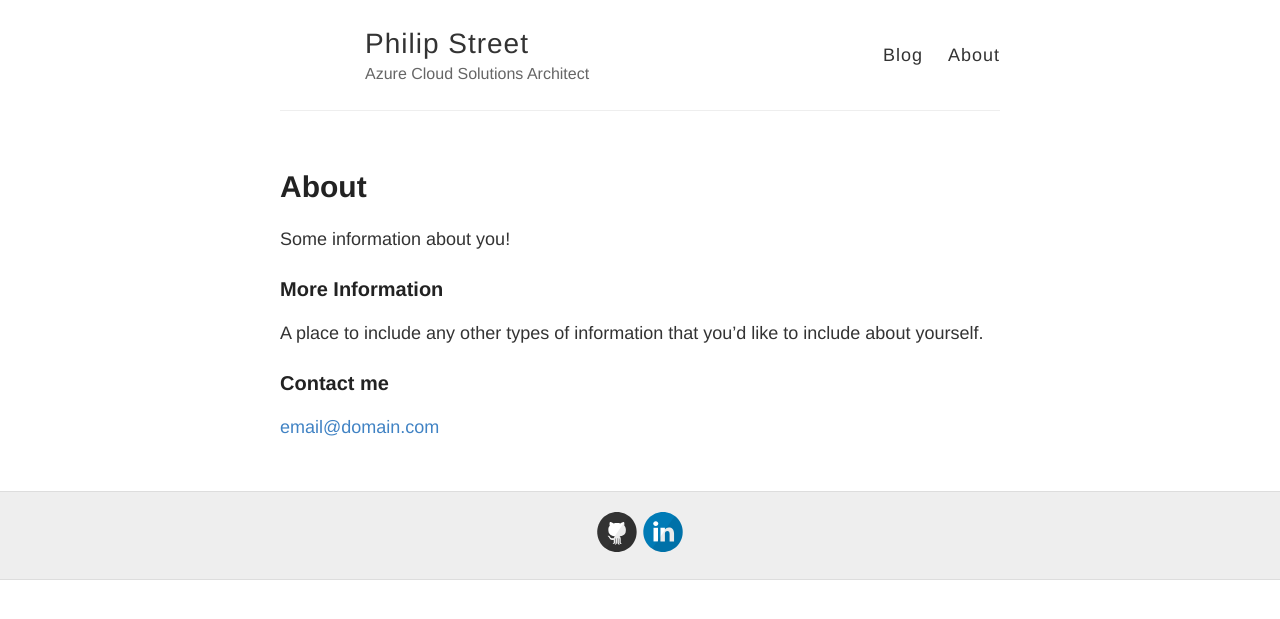
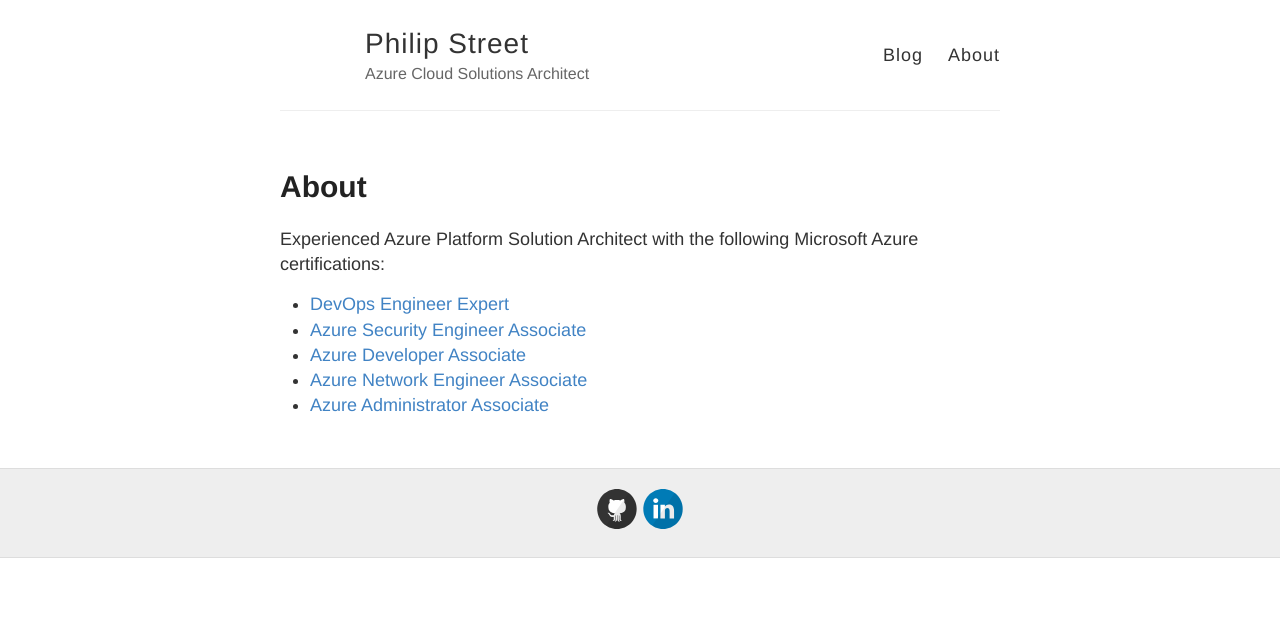
Before and after one commit to philipstreet/philipstreet.github.io, a Jekyll site: the page built from about.md, in a window 1280 px wide. Shown: the top 619 px of the page. Built offline with Jekyll 4.4.1, drawn with Linux system fonts in a browser that asks for light colours.

Commit message:
Update Azure certifications in about.md

```diff
--- a/about.md
+++ b/about.md
@@ -4,12 +4,10 @@
 permalink: /about/
 ---
 
-Some information about you!
+Experienced Azure Platform Solution Architect with the following Microsoft Azure certifications:
 
-### More Information
-
-A place to include any other types of information that you'd like to include about yourself.
-
-### Contact me
-
-[email@domain.com](mailto:email@domain.com)
+- [DevOps Engineer Expert](https://learn.microsoft.com/en-gb/users/philipstreet/credentials/62495125f8adc19a)
+- [Azure Security Engineer Associate](https://learn.microsoft.com/en-gb/users/philipstreet/credentials/336702d8cc7130fc)
+- [Azure Developer Associate](https://learn.microsoft.com/en-gb/users/philipstreet/credentials/fc547d80c215422e)
+- [Azure Network Engineer Associate](https://learn.microsoft.com/en-gb/users/philipstreet/credentials/ab4a6001d05a7b9f)
+- [Azure Administrator Associate](https://learn.microsoft.com/en-gb/users/philipstreet/credentials/707089c636b1f94f)
```
